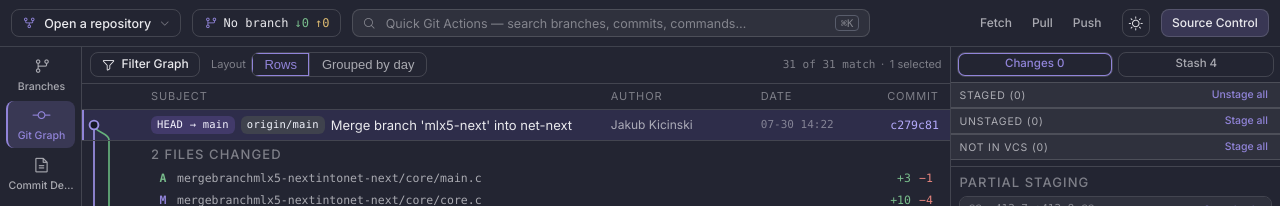
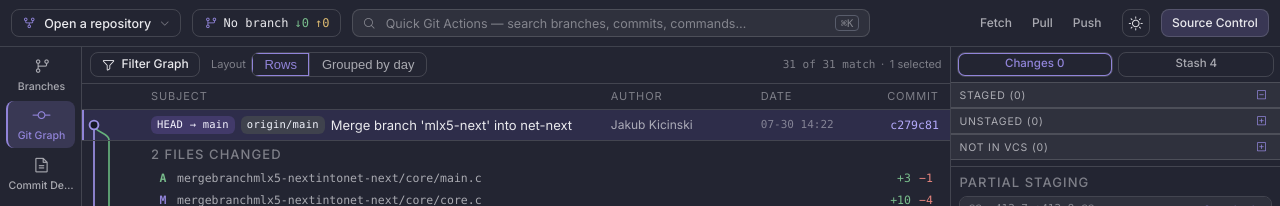
Before and after one commit to thanhtunguet/another-git-client, a React (Vite) app: page / in a window 1280 px wide. Shown: the top 206 px of the page. Built offline with nearby package versions, Linux system fonts and the light colour scheme.

Commit message:
feat: update Source Control actions to icon-only buttons with tooltips for improved UI consistency

```diff
--- a/src/components/layout/SourceControlDock.tsx
+++ b/src/components/layout/SourceControlDock.tsx
@@ -167,10 +167,12 @@ export const SourceControlDock: React.FC = () => {
               <div style={{ flex: 1 }} />
               <Button
                 variant="ghost"
-                style={{ height: '18px', fontSize: '10.5px' }}
+                style={{ height: '18px', width: '20px', padding: 0 }}
                 onClick={act('Unstage all', 'reset HEAD')}
+                title="Unstage all"
+                aria-label="Unstage all"
               >
-                Unstage all
+                <i className="ph ph-minus-square" style={{ fontSize: '12px' }} />
               </Button>
             </div>
             {stagedFiles.map((f, i) => (
@@ -243,10 +245,12 @@ export const SourceControlDock: React.FC = () => {
               <div style={{ flex: 1 }} />
               <Button
                 variant="ghost"
-                style={{ height: '18px', fontSize: '10.5px' }}
+                style={{ height: '18px', width: '20px', padding: 0 }}
                 onClick={act('Stage all', 'add -A')}
+                title="Stage all"
+                aria-label="Stage all"
               >
-                Stage all
+                <i className="ph ph-plus-square" style={{ fontSize: '12px' }} />
               </Button>
             </div>
             {unstagedFiles.map((f, i) => (
@@ -330,10 +334,12 @@ export const SourceControlDock: React.FC = () => {
               <div style={{ flex: 1 }} />
               <Button
                 variant="ghost"
-                style={{ height: '18px', fontSize: '10.5px' }}
+                style={{ height: '18px', width: '20px', padding: 0 }}
                 onClick={act('Stage untracked', 'add .')}
+                title="Stage all"
+                aria-label="Stage all"
               >
-                Stage all
+                <i className="ph ph-plus-square" style={{ fontSize: '12px' }} />
               </Button>
             </div>
             {untrackedFiles.map((f, i) => (
@@ -512,19 +518,40 @@ export const SourceControlDock: React.FC = () => {
         </>
       ) : (
         <div style={{ flex: 1, overflow: 'auto', minHeight: 0, padding: 'var(--space-2)' }}>
-          <Button
-            variant="secondary"
-            fullWidth
-            onClick={act('Create stash', 'stash push -u')}
+          <div
             style={{
+              display: 'flex',
+              alignItems: 'center',
+              gap: 'var(--space-2)',
               height: '26px',
-              fontSize: '11.5px',
-              borderStyle: 'dashed',
-              margin: '0 0 var(--space-2)'
+              padding: '0 var(--space-1)',
+              background: 'var(--raised)',
+              borderTop: '1px solid var(--line)',
+              borderBottom: '1px solid var(--line)',
+              marginBottom: 'var(--space-2)'
             }}
           >
-            + Stash changes… (untracked / keep index)
-          </Button>
+            <span
+              style={{
+                fontSize: '10.5px',
+                textTransform: 'uppercase',
+                letterSpacing: '.08em',
+                color: 'var(--fg2)'
+              }}
+            >
+              Stashes ({stashes.length})
+            </span>
+            <div style={{ flex: 1 }} />
+            <Button
+              variant="ghost"
+              style={{ height: '18px', width: '20px', padding: 0 }}
+              onClick={act('Create stash', 'stash push -u')}
+              title="Create stash"
+              aria-label="Create stash"
+            >
+              <i className="ph ph-archive-box" style={{ fontSize: '12px' }} />
+            </Button>
+          </div>
           {stashes.map((st, i) => (
             <Card
               key={i}
```
Also changed, not shown: 2 other files (tests, documents, lock files or other folders).
